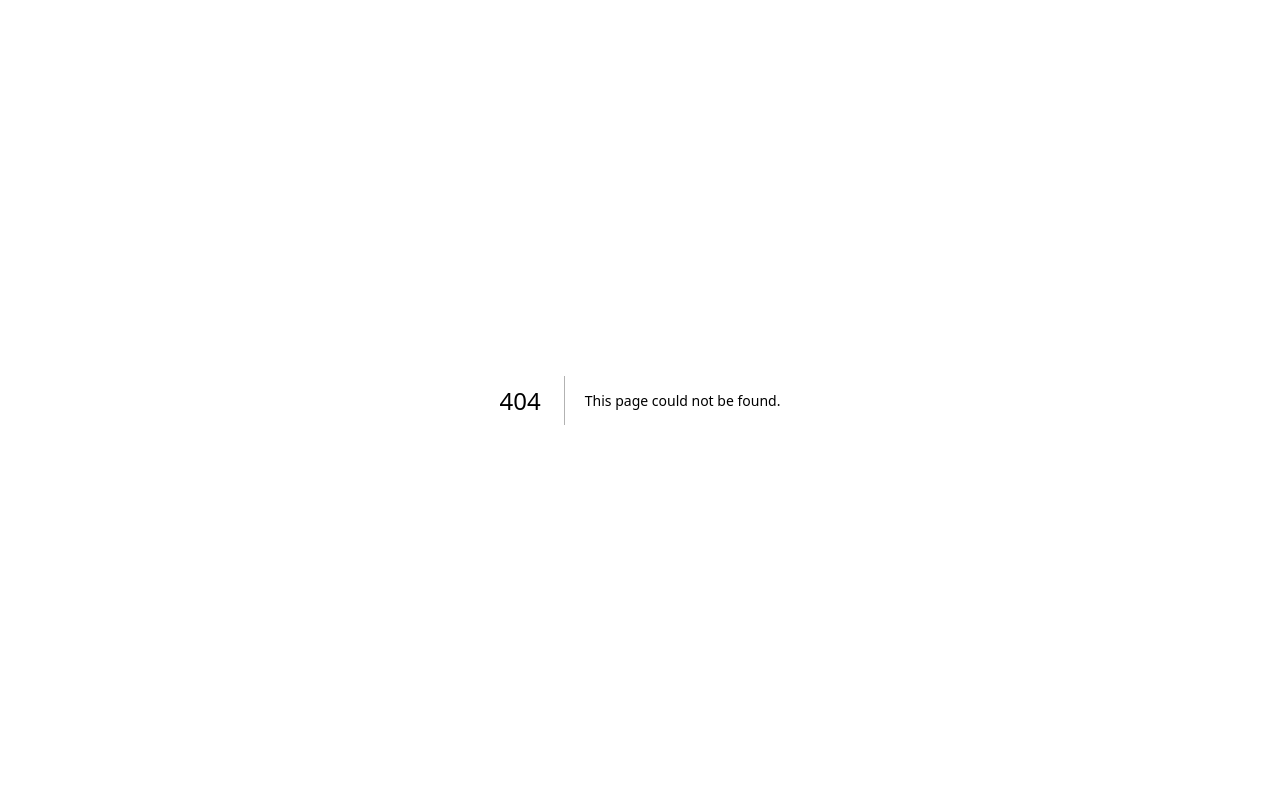
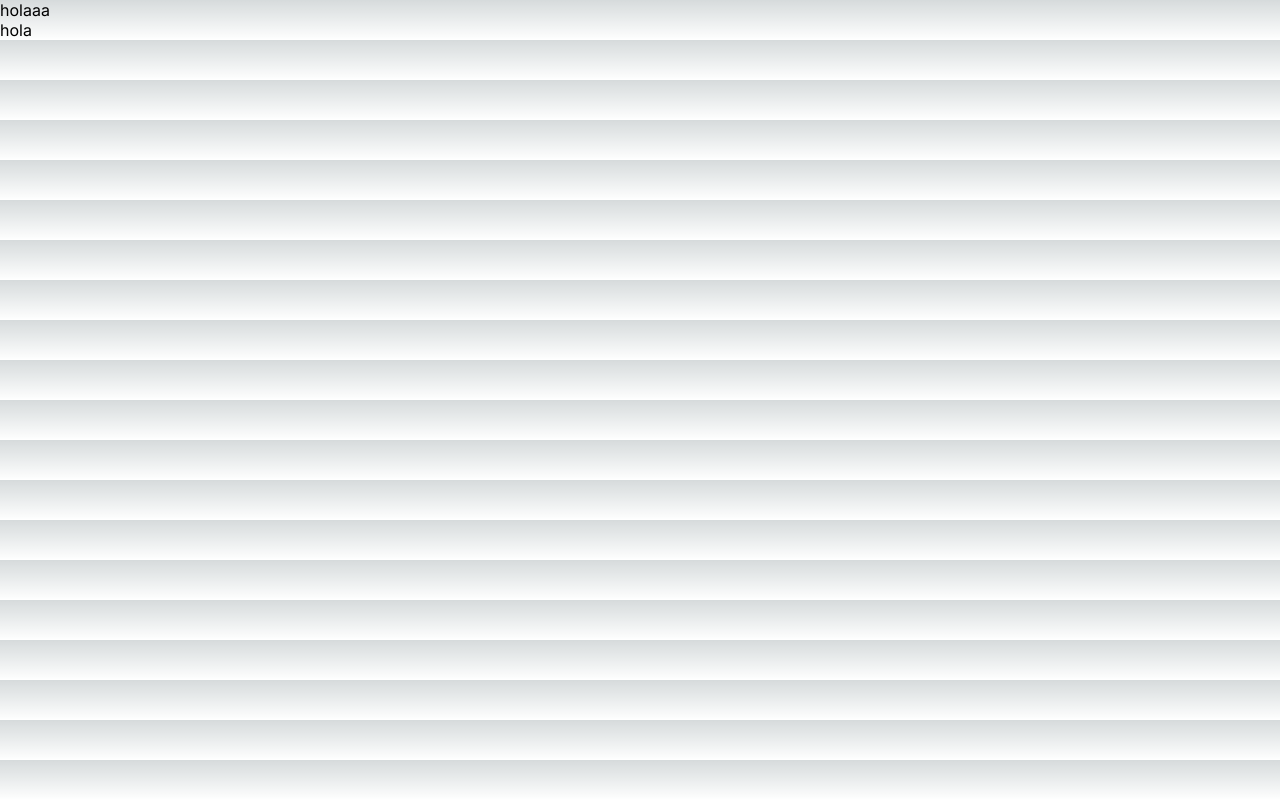
Before and after one commit to martinBrustolon/Next-Js-Prueba, a Next.js app: page /pagina in a window 1280 px wide. Before the commit this address had no page. Built offline with nearby package versions, Linux system fonts and the light colour scheme.

Commit message:
martin chupa pico

```diff
--- /dev/null
+++ b/src/app/pagina/page.jsx
@@ -0,0 +1,13 @@
+
+function pagina(){
+    return (
+        <html>
+            <header>holaaa</header>
+            <div>
+                <p>hola</p>
+            </div>
+        </html>
+    )
+}
+
+export default pagina
```
